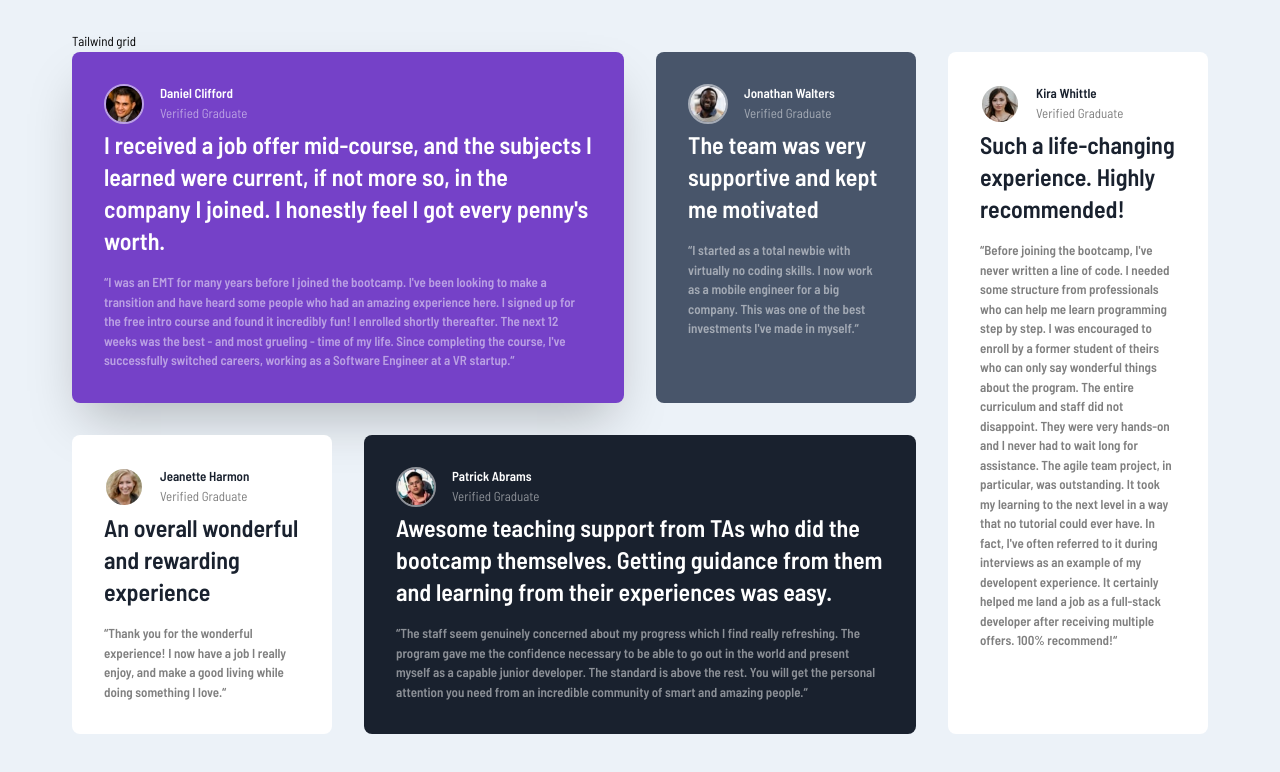
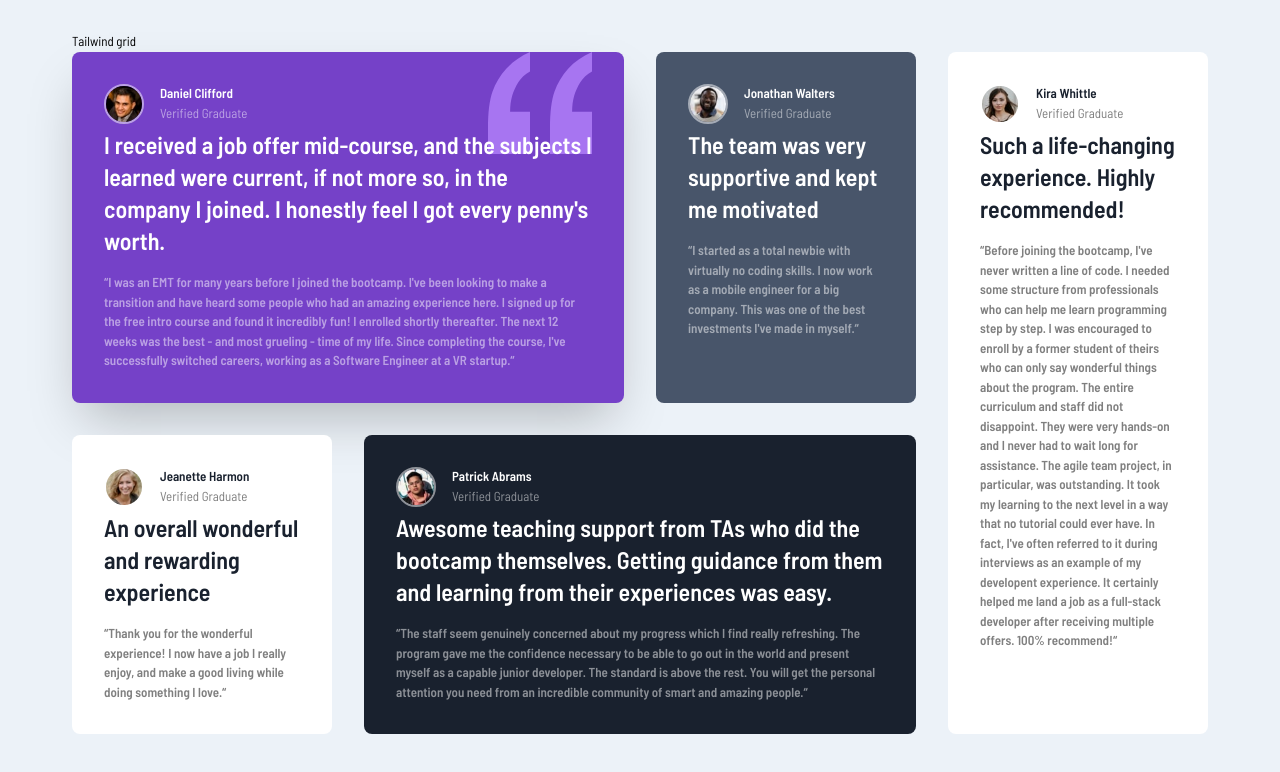
Before and after one commit to avshir/react-vite-ts-tailwind-exp-1, a React (Vite) app: page /tailwind in a window 1280 px wide. Shown: the top 772 px of the page. Built offline with nearby package versions, Linux system fonts and the light colour scheme.

Commit message:
feat: add svg as background-image to TaiiwindPage

```diff
--- a/src/pages/TailwindPage.tsx
+++ b/src/pages/TailwindPage.tsx
@@ -9,7 +9,7 @@ export default function TailwindPage() {
     <main className="mx-auto max-w-[1200px] p-8">
       <h1>Tailwind grid</h1>
       <div className="grid gap-8 lg:grid-cols-4">
-        <section className="bg-primary card text-white shadow-2xl lg:col-span-2">
+        <section className="bg-primary card bg-[url('assets/svg/bg-pattern-quotation.svg')] bg-[right_2rem_top] bg-no-repeat text-white shadow-2xl lg:col-span-2">
           <div className="card-container-name">
             <img src={danialImg} alt="daniel" className="card-photo" />
             <span className="card-name">Daniel Clifford</span>
```
